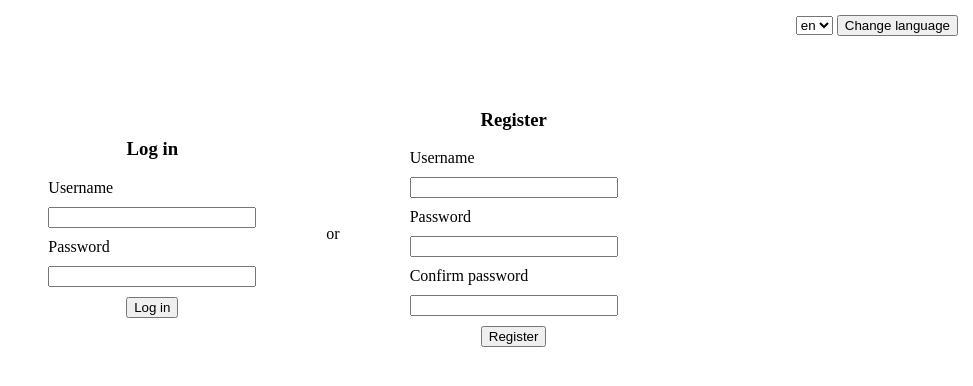
After one commit to pcjens/tsoha-forum, a Python web app: template forum/templates/login.html in a window 1280 px wide. The commit adds this page. Shown: the top 386 px of the page, without its empty margins (307-1280 px from the left). Run offline with Jinja, Linux system fonts and the light colour scheme; the template is opened without the code that fills it: most values are stand-ins (such as "Sample title", 1, 10 or a date in 2020).

Commit message:
Add login/registration interface

```diff
--- /dev/null
+++ b/forum/templates/base.html
@@ -0,0 +1,47 @@
+<!DOCTYPE html>
+<html>
+  <head>
+    <meta charset="utf-8">
+    <title>{{ _("Forum") }}</title>
+    <style>
+      #language-selector {
+          display: block;
+          position: absolute;
+          right: 10px;
+          top: 10px;
+          padding: 5px;
+      }
+
+      #skip-nav-link {
+          display: block;
+          position: absolute;
+          top: 0px;
+          width: 100%;
+          text-align: center;
+      }
+      #skip-nav-link:not(:focus) { opacity: 0; }
+
+      /* A class for elements (mostly <br>s) which improve usability
+       * for browsers that don't support CSS at all. */
+      .for-no-css { display: none; }
+    </style>
+    {% block head %}{% endblock %}
+  </head>
+  <body>
+    <a id="skip-nav-link" href="#content">Skip to content</a>
+    <!-- TODO(accessibility): ARIA labels -->
+    <form id="language-selector" action="/change_language" method="POST">
+      <!-- TODO(security): CSRF protection -->
+      <select name="new_language">
+        {% for language in languages %}
+        <option {% if language == current_language %}selected{% endif %}>{{ language }}</option>
+        {% endfor %}
+      </select>
+      <input type="hidden" name="redirect_url" value="{{ current_path }}">
+      <button type="submit">{{ _("Change language") }}</button>
+    </form>
+    <article id="content">
+      {% block content %}{% endblock %}
+    </article>
+  </body>
+</html>
--- /dev/null
+++ b/forum/templates/login.html
@@ -0,0 +1,69 @@
+{% extends "base.html" %}
+
+{% block head %}
+<style>
+  .form-title { text-align: center; }
+  .form-input { width: 200px; }
+  .form-submit { width: fit-content; }
+  .form-input, .form-submit {
+      display: block;
+      margin: auto;
+      margin-top: 10px;
+      margin-bottom: 10px;
+  }
+
+  .forms-container {
+      margin-top: 80px;
+      display: flex;
+      flex-flow: row wrap;
+      justify-content: center;
+      align-items: center;
+  }
+  .forms-container > * {
+      margin-left: 20px;
+      margin-right: 20px;
+  }
+  .forms-container > form {
+      padding: 30px;
+      padding-top: 10px;
+  }
+</style>
+{% endblock %}
+
+{% block content %}
+<div class="forms-container">
+  <form action="/login" method="POST">
+    <h3 class="form-title">{{ _("Log in") }}</h3>
+    <!-- TODO(security): CSRF protection -->
+    <label>
+      {{ _("Username") }}
+      <input class="form-input" type="text" name="username">
+    </label><br class="for-no-css">
+    <label>
+      {{ _("Password") }}
+      <input class="form-input" type="password" name="password">
+    </label><br class="for-no-css">
+    <input type="hidden" name="redirect_url" value="{{ current_path }}">
+    <button class="form-submit" type="submit">{{ _("Log in") }}</button>
+  </form>
+  <p>or</p>
+  <form action="/register" method="POST">
+    <h3 class="form-title">{{ _("Register") }}</h3>
+    <!-- TODO(security): CSRF protection -->
+    <label>
+      {{ _("Username") }}
+      <input class="form-input" type="text" name="username">
+    </label><br class="for-no-css">
+    <label>
+      {{ _("Password") }}
+      <input class="form-input" type="password" name="password">
+    </label><br class="for-no-css">
+    <label>
+      {{ _("Confirm password") }}
+      <input class="form-input" type="password" name="confirm-password">
+    </label><br class="for-no-css">
+    <input type="hidden" name="redirect_url" value="{{ current_path }}">
+    <button class="form-submit" type="submit">{{ _("Register") }}</button>
+  </form>
+</div>
+{% endblock %}
```
Also changed, not shown: forum/database.py (+15 -1 lines), forum/routes.py (+14 -10 lines), forum/templates/index.html (+3 -19 lines), translations/fi/LC_MESSAGES/tsohaforum.po, translations/tsohaforum.po, 1 other file.
